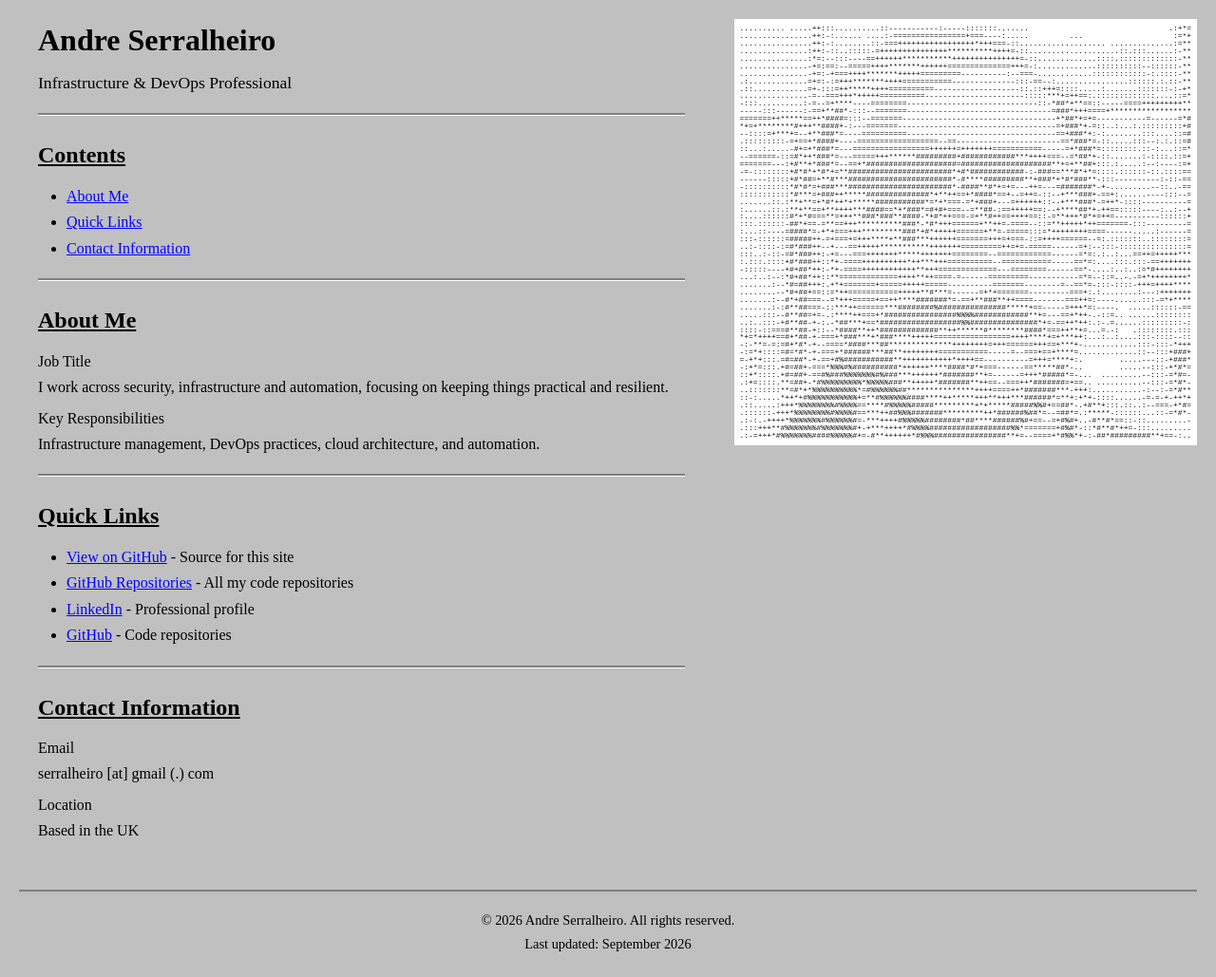
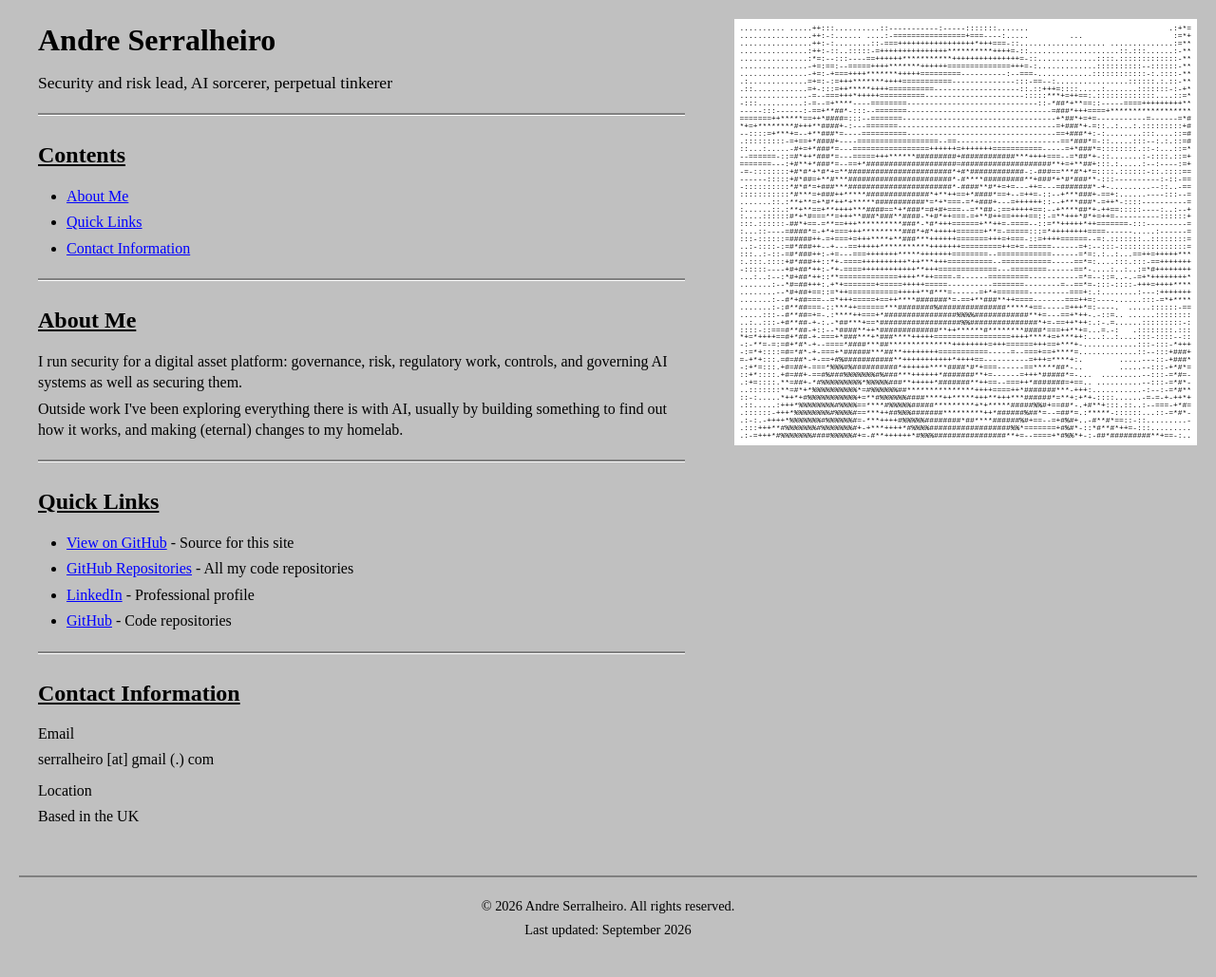
Before and after one commit to serral/serral.github.io, a Jekyll site: the page built from index.html, in a window 1280 px wide and 1029 px high. Shown: the whole window at 95% size. Built offline with Jekyll 4.4.1, drawn with Linux system fonts in a browser that asks for light colours.

Commit message:
Replace placeholder job title with an intro and new subtitle

```diff
--- a/_layouts/default.html
+++ b/_layouts/default.html
@@ -16,7 +16,7 @@
       "https://linkedin.com/in/{{ site.linkedin_username }}",
       "https://github.com/{{ site.github_username }}"
     ],
-    "jobTitle": "Infrastructure & DevOps Professional"
+    "description": "I run security for a digital asset platform: governance, risk, regulatory work, controls, and governing AI systems as well as securing them."
   }
   </script>
 
--- a/index.html
+++ b/index.html
@@ -11,7 +11,7 @@ sitemap:
   <div class="container">
     <header>
       <h1>Andre Serralheiro</h1>
-      <p class="subtitle">Infrastructure & DevOps Professional</p>
+      <p class="subtitle">Security and risk lead, AI sorcerer, perpetual tinkerer</p>
     </header>
 
     <hr>
@@ -29,11 +29,9 @@ sitemap:
 
     <section id="about" class="info-section">
       <h2>About Me</h2>
-      <h3>Job Title</h3>
-      <p>I work across security, infrastructure and automation, focusing on keeping things practical and resilient.</p>
+      <p>I run security for a digital asset platform: governance, risk, regulatory work, controls, and governing AI systems as well as securing them.</p>
 
-      <h3>Key Responsibilities</h3>
-      <p>Infrastructure management, DevOps practices, cloud architecture, and automation.</p>
+      <p>Outside work I've been exploring everything there is with AI, usually by building something to find out how it works, and making (eternal) changes to my homelab.</p>
     </section>
 
     <hr>
```
